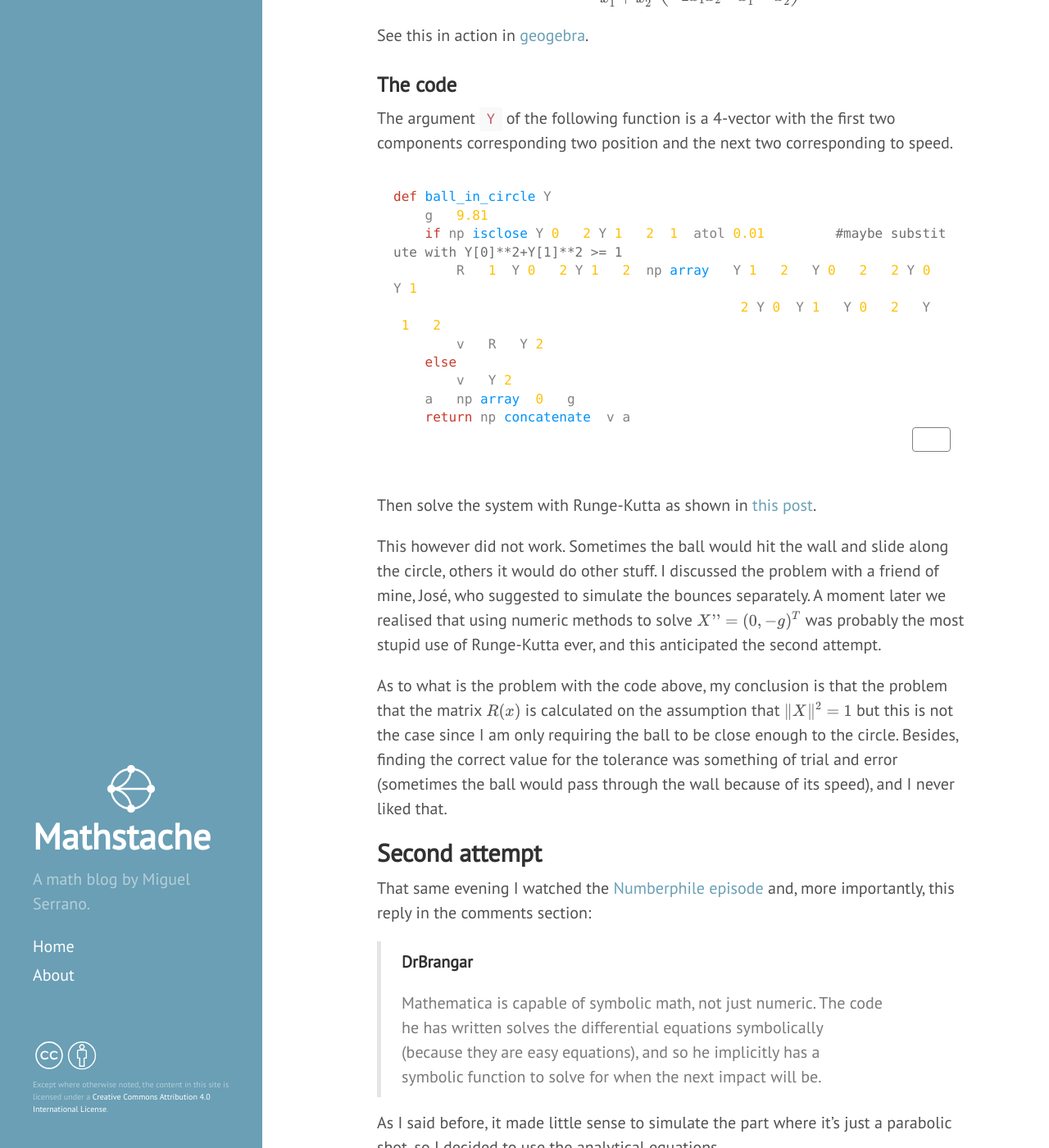
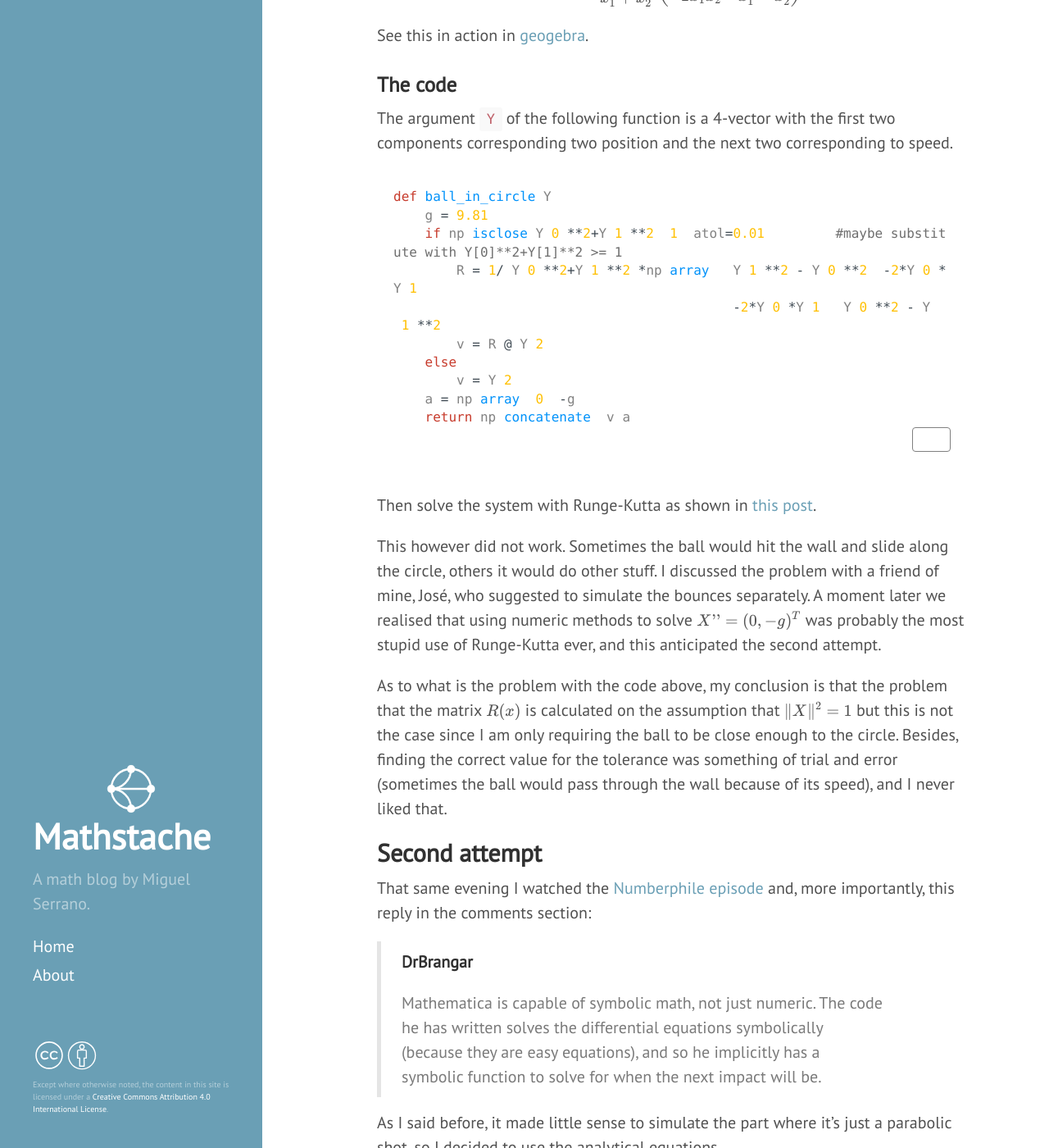
Before and after one commit to homomorfismo/blog, a Jekyll site: the page built from _posts/2021-07-25-Chaotic-ball.md, in a window 1280 px wide and 1400 px high, scrolled down 1013 px. Shown: the whole window at 82% size. Built offline with Jekyll 4.4.1, drawn with Linux system fonts in a browser that asks for light colours; nearby versions of some CDN libraries; comment, search, counter and statistics services are not loaded.

Commit message:
Update syntax.css

```diff
--- a/public/css/syntax.css
+++ b/public/css/syntax.css
@@ -7,7 +7,7 @@
 }
 /* Punctuation */
 .highlight .p {
-  color: transparent;
+  color: #404b54
   background-color: transparent;
 }
 /* Error */
@@ -122,7 +122,7 @@
 }
 /* Base Style */
 .highlight .o {
-  color: transparent;
+  color: #404b54;
   background-color: transparent;
 }
 /* Operator Word */
```
